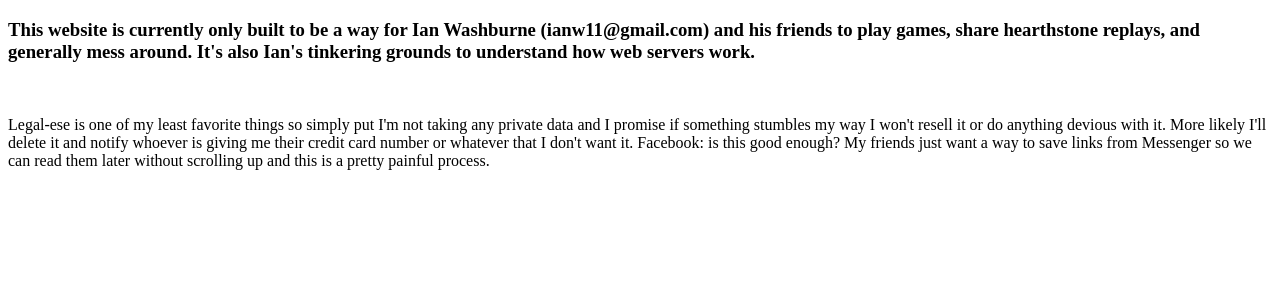
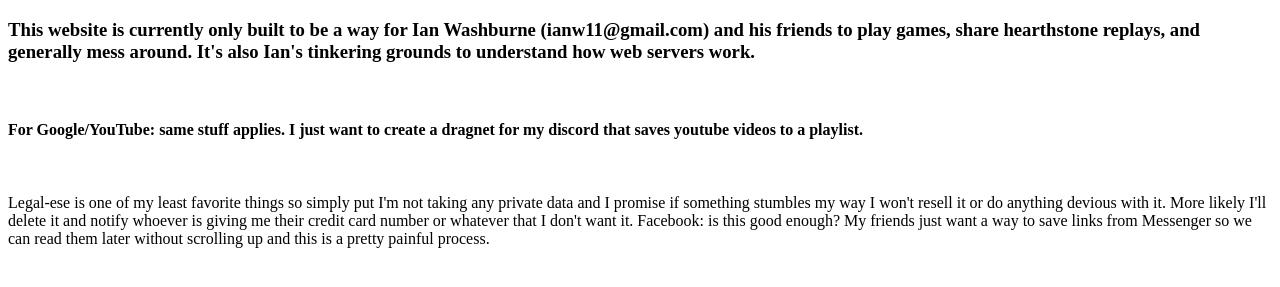
Before and after one commit to ianw11/ServerStaticPages, a plain HTML site: page privacy/index.html in a window 1280 px wide. Shown: the part 61-348 px from the top of the page. Drawn offline with Linux system fonts and the light colour scheme.

Commit message:
Updated privacy

```diff
--- a/privacy/index.html
+++ b/privacy/index.html
@@ -11,6 +11,8 @@
       <h3>This website is currently only built to be a way for Ian Washburne (ianw11@gmail.com) and his friends to play games, share hearthstone replays, and generally mess around.  It's also Ian's tinkering grounds to understand how web servers work.</h3>
 
       <br>
+      <h4>For Google/YouTube: same stuff applies.  I just want to create a dragnet for my discord that saves youtube videos to a playlist.</h2>
+      <br>
 
       <p>Legal-ese is one of my least favorite things so simply put I'm not taking any private data and I promise if something stumbles my way I won't resell it or do anything devious with it.  More likely I'll delete it and notify whoever is giving me their credit card number or whatever that I don't want it.  Facebook: is this good enough?  My friends just want a way to save links from Messenger so we can read them later without scrolling up and this is a pretty painful process.</p>
 
```
